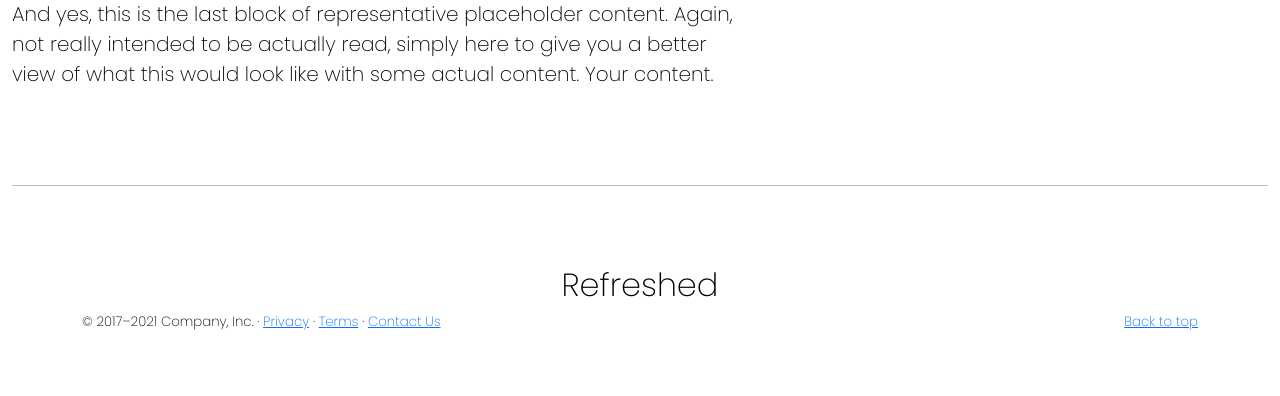
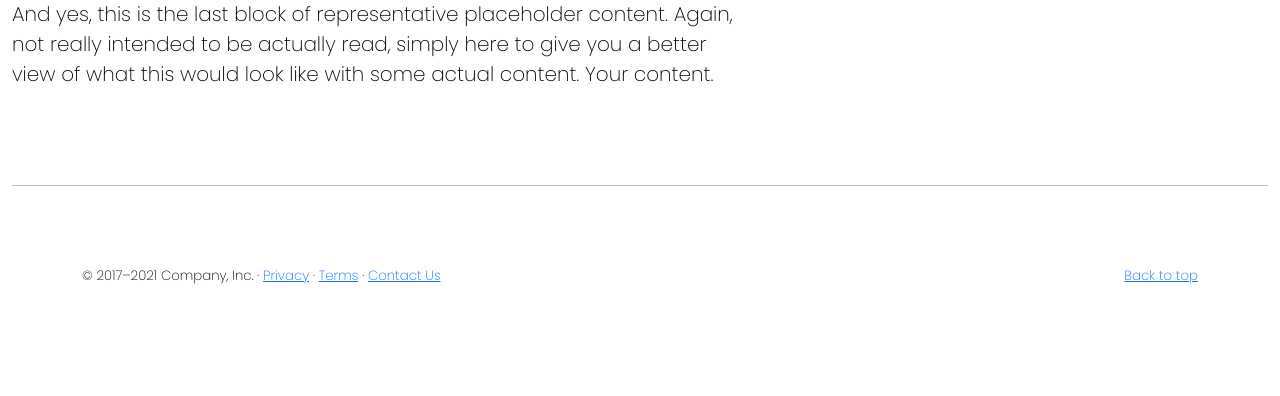
Before and after one commit to Prabhukum/mens_salon_project, a PHP site: page /phpmailer/ in a window 1280 px wide. Shown: the part 2589-2985 px from the top of the page. After the commit the page ends 2873 px from the top, so only its background shows below. Run offline with PHP 8.4, Linux system fonts and the light colour scheme; the visitor is signed in with stand-in values (Sample User, id 1).

Commit message:
Update index.php
f

```diff
--- a/index.php
+++ b/index.php
@@ -187,7 +187,7 @@
       <div class="col-lg-4  p-3">
         <!-- <svg class="bd-placeholder-img rounded-circle" width="140" height="140" xmlns="http://www.w3.org/2000/svg" role="img" aria-label="Placeholder: 140x140" preserveAspectRatio="xMidYMid slice" focusable="false"><title>Placeholder</title><rect width="100%" height="100%" fill="#777"/><text x="50%" y="50%" fill="#777" dy=".3em">140x140</text></svg> -->
         <a href="Ear & Body Piercing.html" ><img src="app/saloon/pexels-maiza-campos-11390512.jpg"class="rounded" width="140" height="140" alt=""></a>
- <h2 class="mt-lg-1">Ear & Body <br>piercing</h2>
+        <h2 class="mt-lg-1">Ear & Body <br>piercing</h2>
         <p class="mt-lg-4 px-lg-5">Add a touch of elegance to your look with our range of ear piercings.</p>
         <p><a class="btn btn-dark mt-lg-3" href="app\Ear & Body Piercing.html">View details &raquo;</a></p>
        </div><!-- /.col-lg-4 -->
@@ -242,7 +242,6 @@
     <!-- /END THE FEATURETTES -->
 
   </div><!-- /.container -->
-  <div class="cta2-heading text-center"><h2 class="sub-header-font">Refreshed</h2></div>
 
   <!-- FOOTER -->
   <footer class="container d-sm-block">
```
